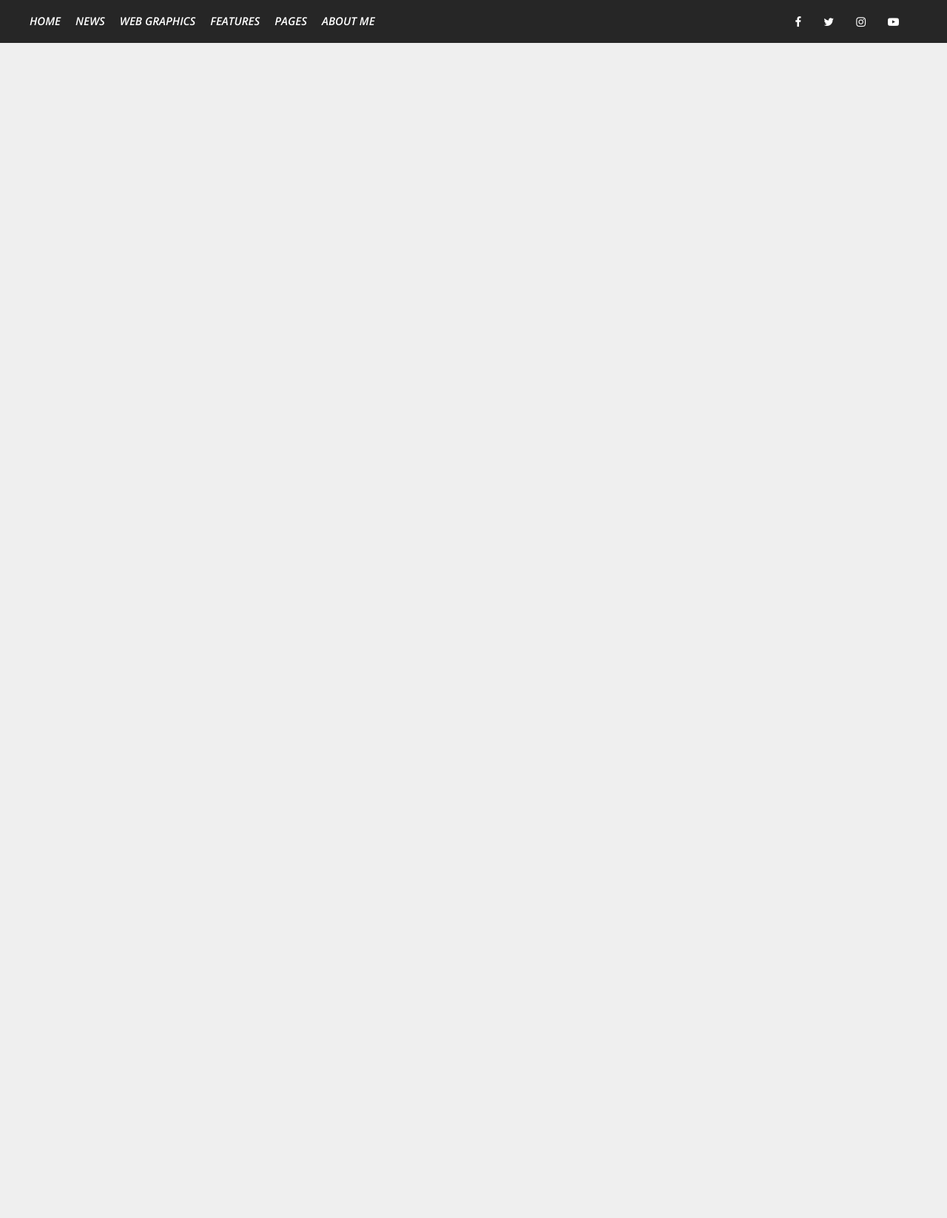
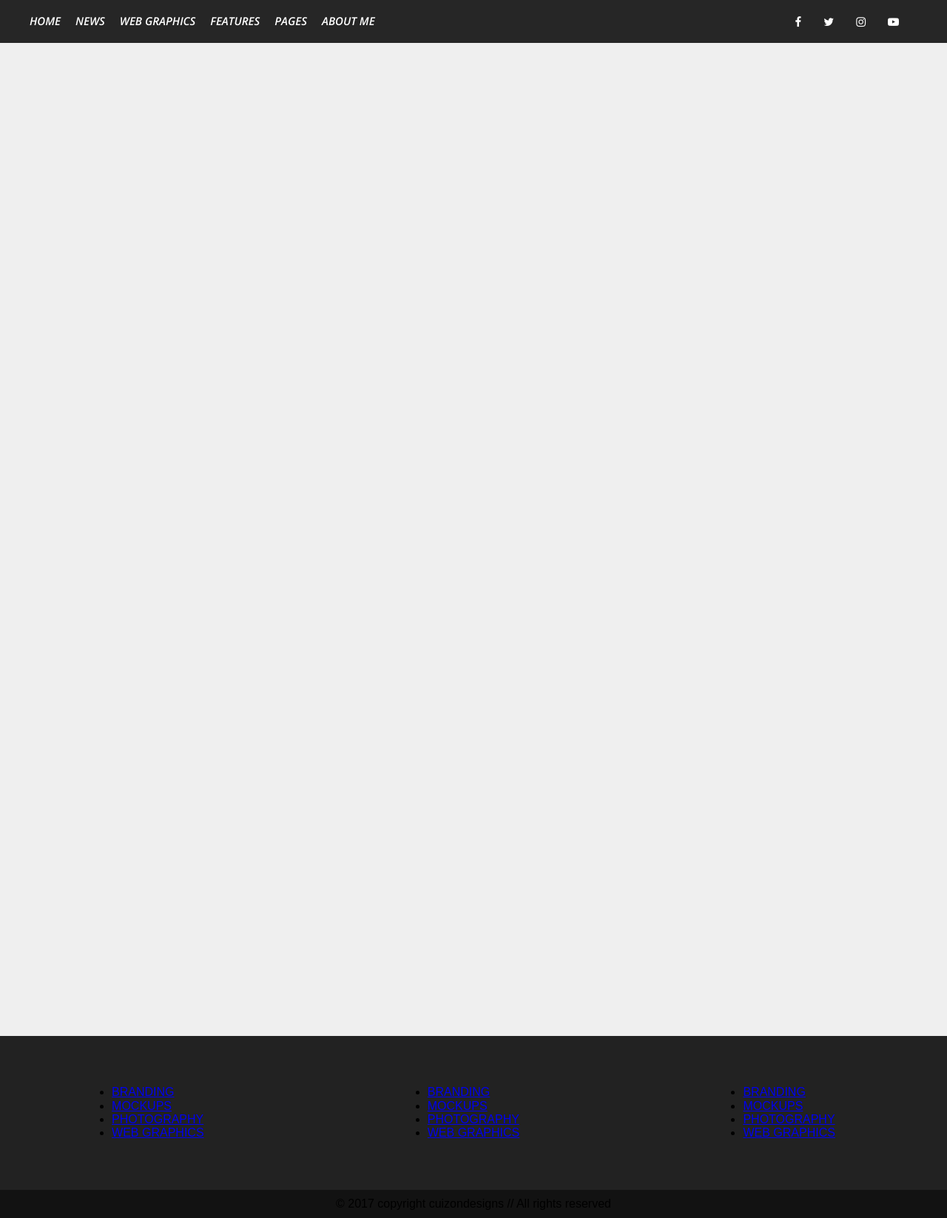
Before and after one commit to juscuizon/blog, a Jekyll site: the page built from index.html, in a window 1280 px wide. Shown: the whole page at 74% size. Built offline with Jekyll 4.4.1, drawn with Linux system fonts in a browser that asks for light colours; some web fonts are replaced; before the commit the page ends 1400 px from its top, so only the background shows below that.

Commit message:
Added footer.pug

```diff
--- /dev/null
+++ b/_includes/footer.html
@@ -0,0 +1 @@
+<div class="footer-bar"><div class="contact-information"><ul><li><a href="#">BRANDING</a></li><li><a href="#">MOCKUPS</a></li><li><a href="#">PHOTOGRAPHY</a></li><li><a href="#">WEB GRAPHICS</a></li></ul></div><div class="recent-post"><ul><li><a href="#">BRANDING</a></li><li><a href="#">MOCKUPS</a></li><li><a href="#">PHOTOGRAPHY</a></li><li><a href="#">WEB GRAPHICS</a></li></ul></div><div class="categories"><ul><li><a href="#">BRANDING</a></li><li><a href="#">MOCKUPS</a></li><li><a href="#">PHOTOGRAPHY</a></li><li><a href="#">WEB GRAPHICS</a></li></ul></div></div><div class="copyright-bar"><span>© 2017 copyright cuizondesigns // All rights reserved</span></div>
--- a/_layouts/default.html
+++ b/_layouts/default.html
@@ -18,8 +18,11 @@
     <body>
         <div class="page-container">
             {% include header.html %}
-            {{content}}
+            <div class="main-content">
+                {{content}}
+            </div>
         </div>
+        {% include footer.html %}
     </body>
 
 </html>
--- a/assets/css/main.css
+++ b/assets/css/main.css
@@ -2744,11 +2744,11 @@ html {
       -ms-flex-pack: center;
           justify-content: center;
   margin: 0 -9999rem;
+  height: 50px;
+  width: 100%;
   padding: .25rem 9999rem;
   background-color: #262626;
   position: absolute;
-  height: 50px;
-  width: 100%;
   z-index: 2; }
 
 #mobile-navigation-button {
@@ -2998,3 +2998,38 @@ html {
       -webkit-transition: all 0.2s ease-in-out;
       -o-transition: all 0.2s ease-in-out;
       transition: all 0.2s ease-in-out; } }
+
+.footer-bar {
+  display: -webkit-box;
+  display: -webkit-flex;
+  display: -ms-flexbox;
+  display: flex;
+  -webkit-justify-content: space-around;
+      -ms-flex-pack: distribute;
+          justify-content: space-around;
+  -webkit-box-align: center;
+  -webkit-align-items: center;
+      -ms-flex-align: center;
+          align-items: center;
+  margin: 0 -9999rem;
+  height: 200px;
+  padding: .25rem 9999rem;
+  background: #222222; }
+
+.copyright-bar {
+  display: -webkit-box;
+  display: -webkit-flex;
+  display: -ms-flexbox;
+  display: flex;
+  -webkit-box-pack: center;
+  -webkit-justify-content: center;
+      -ms-flex-pack: center;
+          justify-content: center;
+  -webkit-box-align: center;
+  -webkit-align-items: center;
+      -ms-flex-align: center;
+          align-items: center;
+  margin: 0 -9999rem;
+  height: 30px;
+  padding: .25rem 9999rem;
+  background: #121212; }
--- a/assets/css/main.scss
+++ b/assets/css/main.scss
@@ -11,4 +11,5 @@
 
 // 2 - modules
 @import '2-modules/header';
+@import '2-modules/footer';
 // 3 - pages
```
Also changed, not shown: _pugfiles/footer.pug (added, +22 -0 lines), assets/css/2-modules/_footer.sass (added, +21 -0 lines), index.html (line endings or trailing spaces).
